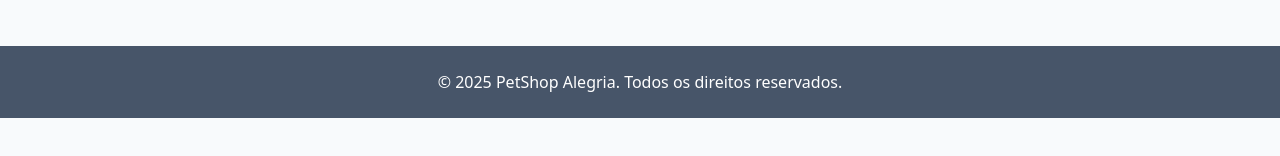
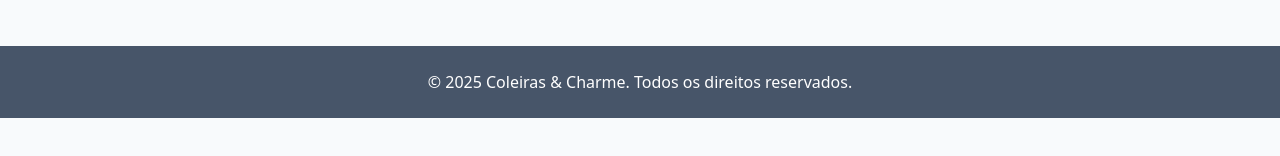
Before and after one commit to RHUANPR/catalogo, a React (Vite) app: page / in a window 1280 px wide. Shown: the part 234-390 px from the top of the page. Built offline with nearby package versions, Linux system fonts and the light colour scheme; no server answers; the database is empty.

Commit message:
TROCANDO FOOTER

```diff
--- a/pages/HomePage.tsx
+++ b/pages/HomePage.tsx
@@ -51,7 +51,7 @@ export const HomePage: React.FC = () => {
       </main>
       <footer className="bg-secondary text-white mt-12 py-6">
         <div className="container mx-auto text-center">
-            <p>&copy; {new Date().getFullYear()} PetShop Alegria. Todos os direitos reservados.</p>
+            <p>&copy; {new Date().getFullYear()} Coleiras & Charme. Todos os direitos reservados.</p>
         </div>
       </footer>
     </div>
```
